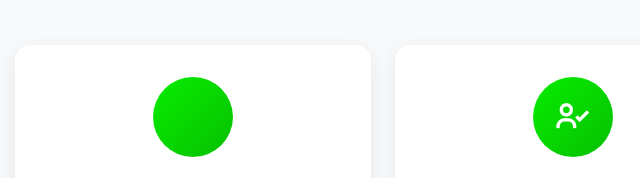
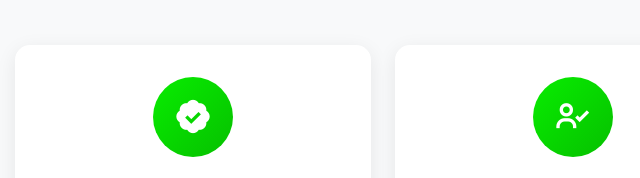
Before and after one commit to Emanuel-Frossasco/E-Commerce-Js, a website: page sobre-nosotros.html in a window 1280 px wide. Shown: the part 1178-1356 px from the top of the page, 67-707 px from the left. Drawn offline with nearby package versions, Linux system fonts and the light colour scheme.

Commit message:
fix icono calidad

```diff
--- a/sobre-nosotros.html
+++ b/sobre-nosotros.html
@@ -114,7 +114,7 @@
                 <div class="col-md-4">
                     <div class="value-card">
                         <div class="value-icon">
-                            <i class='bx bx-shield-check'></i>
+                            <i class='bx bxs-badge-check'></i>
                         </div>
                         <h3>Calidad</h3>
                         <p>Trabajamos solo con editoriales oficiales para garantizar productos auténticos y de la mejor
```
